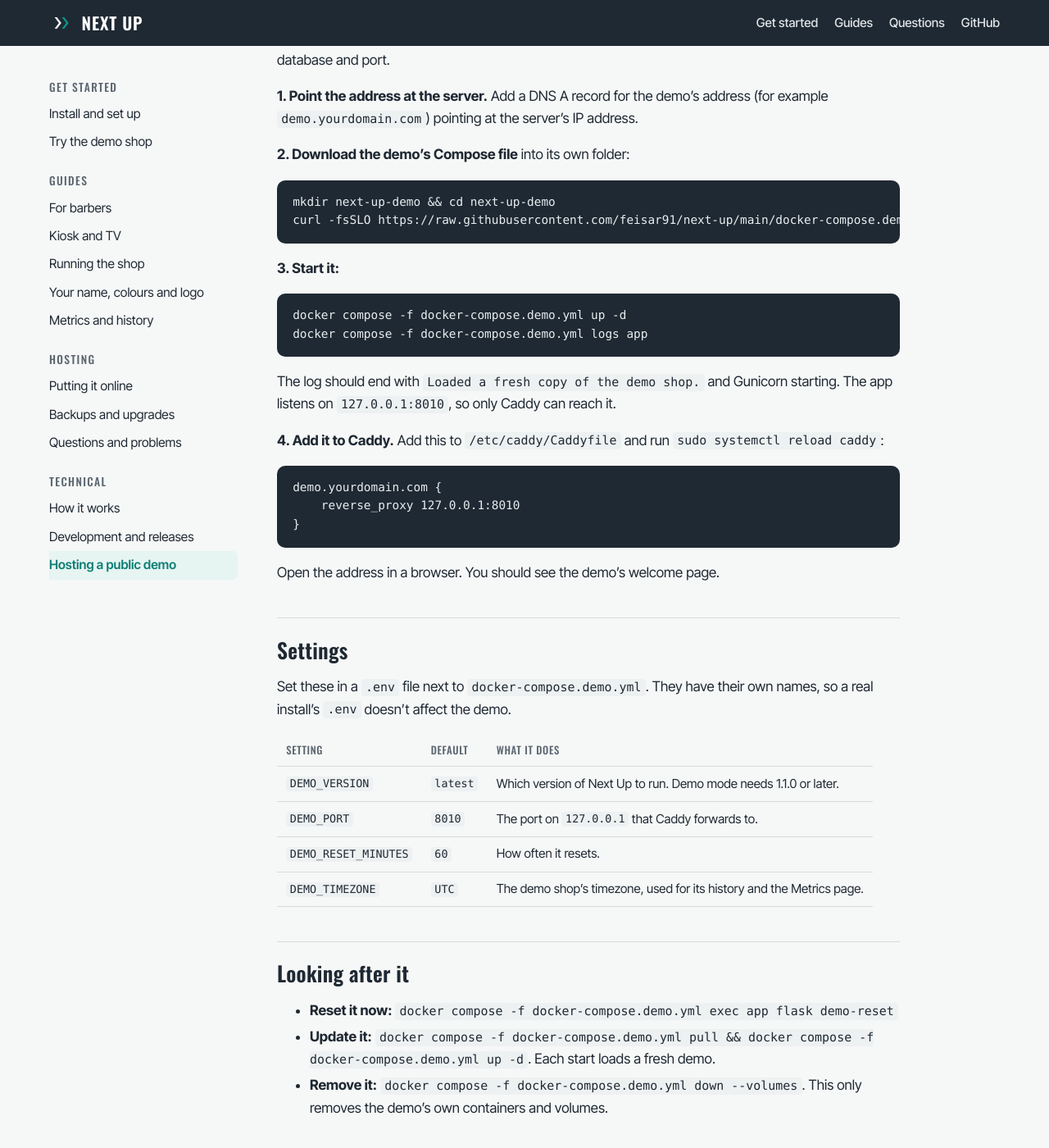
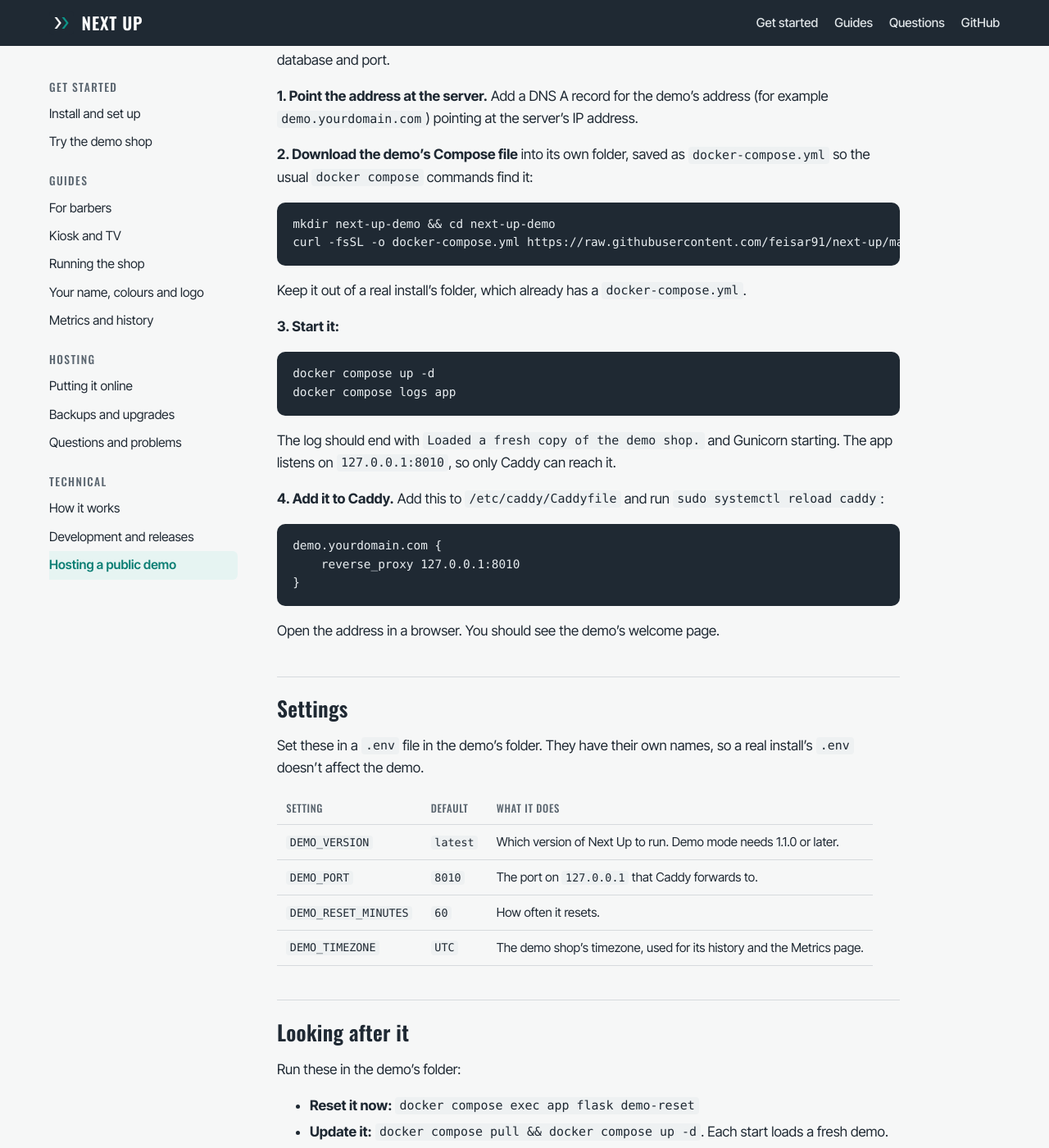
Before and after one commit to feisar91/next-up, a Jekyll site: the page built from docs/technical/public-demo.md, in a window 1280 px wide and 1400 px high, scrolled down 1269 px. Shown: the whole window at 82% size. Built offline with Jekyll 4.4.1, drawn with Linux system fonts in a browser that asks for light colours; some of the changed text lies outside the part shown.

Commit message:
docs: Save the demo's Compose file as docker-compose.yml
Plain docker compose commands then find it, instead of failing with
"no configuration file provided" when -f is left off.

Co-Authored-By: Claude Opus 5.5 <noreply@anthropic.com>

````diff
--- a/docker-compose.demo.yml
+++ b/docker-compose.demo.yml
@@ -1,6 +1,7 @@
 # The public demo of Next Up (docs/technical/public-demo.md): the made-up shop
 # from `flask seed-demo`, open to anyone and erased and loaded again every hour.
-#   docker compose -f docker-compose.demo.yml up -d
+# Download it into a folder of its own as docker-compose.yml, then: docker compose up -d
+# (From this checkout instead: docker compose -f docker-compose.demo.yml up -d)
 # It has its own project, container and volume names, and doesn't read the
 # usual variables, so it can sit next to a real install without touching it.
 name: next-up-demo
--- a/docs/technical/public-demo.md
+++ b/docs/technical/public-demo.md
@@ -32,18 +32,20 @@ You need a server with Docker and a web address for the demo. These steps use Ca
 
 **1. Point the address at the server.** Add a DNS A record for the demo's address (for example `demo.yourdomain.com`) pointing at the server's IP address.
 
-**2. Download the demo's Compose file** into its own folder:
+**2. Download the demo's Compose file** into its own folder, saved as `docker-compose.yml` so the usual `docker compose` commands find it:
 
 ```bash
 mkdir next-up-demo && cd next-up-demo
-curl -fsSLO https://raw.githubusercontent.com/{{ site.repository }}/main/docker-compose.demo.yml
+curl -fsSL -o docker-compose.yml https://raw.githubusercontent.com/{{ site.repository }}/main/docker-compose.demo.yml
 ```
+
+Keep it out of a real install's folder, which already has a `docker-compose.yml`.
 
 **3. Start it:**
 
 ```bash
-docker compose -f docker-compose.demo.yml up -d
-docker compose -f docker-compose.demo.yml logs app
+docker compose up -d
+docker compose logs app
 ```
 
 The log should end with `Loaded a fresh copy of the demo shop.` and Gunicorn starting. The app listens on `127.0.0.1:8010`, so only Caddy can reach it.
@@ -60,7 +62,7 @@ Open the address in a browser. You should see the demo's welcome page.
 
 ## Settings
 
-Set these in a `.env` file next to `docker-compose.demo.yml`. They have their own names, so a real install's `.env` doesn't affect the demo.
+Set these in a `.env` file in the demo's folder. They have their own names, so a real install's `.env` doesn't affect the demo.
 
 | Setting | Default | What it does |
 |---|---|---|
@@ -71,6 +73,8 @@ Set these in a `.env` file next to `docker-compose.demo.yml`. They have their ow
 
 ## Looking after it
 
-- **Reset it now:** `docker compose -f docker-compose.demo.yml exec app flask demo-reset`
-- **Update it:** `docker compose -f docker-compose.demo.yml pull && docker compose -f docker-compose.demo.yml up -d`. Each start loads a fresh demo.
-- **Remove it:** `docker compose -f docker-compose.demo.yml down --volumes`. This only removes the demo's own containers and volumes.
+Run these in the demo's folder:
+
+- **Reset it now:** `docker compose exec app flask demo-reset`
+- **Update it:** `docker compose pull && docker compose up -d`. Each start loads a fresh demo.
+- **Remove it:** `docker compose down --volumes`. This only removes the demo's own containers and volumes.
````
